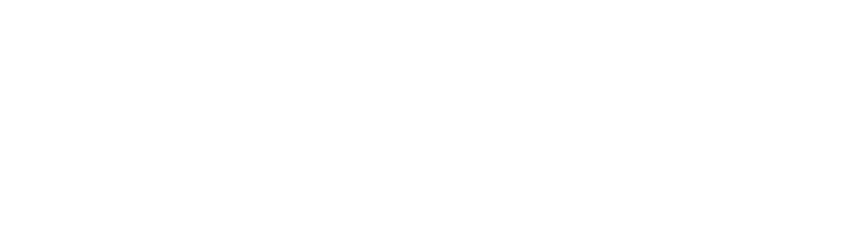
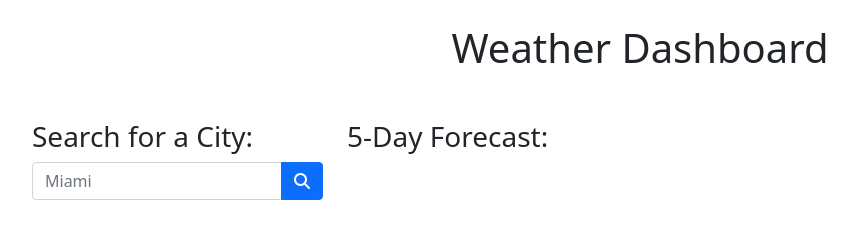
Before and after one commit to monicapong/challenge6, a plain HTML site: page index.html in a window 1280 px wide. Shown: the whole page, without its empty margins (0-857 px from the left). Drawn offline with nearby package versions, Linux system fonts and the light colour scheme.

Commit message:
added html code

```diff
--- a/index.html
+++ b/index.html
@@ -1,16 +1,52 @@
 <!DOCTYPE html>
 <html lang="en">
+
 <head>
     <meta charset="UTF-8">
     <meta name="viewport" content="width=device-width, initial-scale=1.0">
-     <meta http-equiv="X-UA-Compatible" content="ie=edge">
-     <title>Vacation Planner</title>
-     <link rel="stylesheet" href="assets/style.css">
+    <!-- Bootstrap -->
+    <link href="https://cdn.jsdelivr.net/npm/bootstrap@5.0.2/dist/css/bootstrap.min.css" rel="stylesheet" integrity="sha384-EVSTQN3/azprG1Anm3QDgpJLIm9Nao0Yz1ztcQTwFspd3yD65VohhpuuCOmLASjC" crossorigin="anonymous">
+    <!-- Font Awesome Kit -->
+    <script src="https://kit.fontawesome.com/6334eabda0.js" crossorigin="anonymous"></script>
+    <link rel="stylesheet" type="text/css" href="assets/style.css">
+    <title>Weather Dashboard</title>
 </head>
-   <body>
 
 
+<body>
+    <div class="container-fluid">
 
+        <header class="row p-4 text-center">
+            <h1>Weather Dashboard</h1>
+        </header>
 
- 	<script src="assets/style.js"></script>
+        <div class="row mt-3 ms-2">
+            <div class="col-md-3 searchSection">
+                <form>
+                    <h3>Search for a City:</h3>
+                    <div class="input-group">
+                        <input type="text" class="form-control" id="cityInput" placeholder="Miami">
+                        <button type="submit" id="searchBtn" class="btn btn-primary"><i class="fa-solid fa-magnifying-glass" style="color: white"></i></button>
+                    </div>
+                </form>
+
+                <div id="searchHistory" class="btn-group-vertical"></div>
+            </div>
+
+            <div class="col-md-9">
+                <div id="currentWeather"></div>
+                <div>
+                    <h3>5-Day Forecast:</h3>
+                    <div class="row" id="weatherForecast"></div>
+                </div>
+            </div>
+        </div>
+    </div>
+
+    <!-- jQuery library -->
+    <script src="https://ajax.googleapis.com/ajax/libs/jquery/3.6.0/jquery.min.js"></script>
+    <!-- moment.js-->
+    <script src="https://cdnjs.cloudflare.com/ajax/libs/moment.js/2.24.0/moment.min.js"></script>
+    <script src="assets/script.js"></script>
 </body>
+</html>
```
Lines whose indentation alone changed are shown as unchanged.
